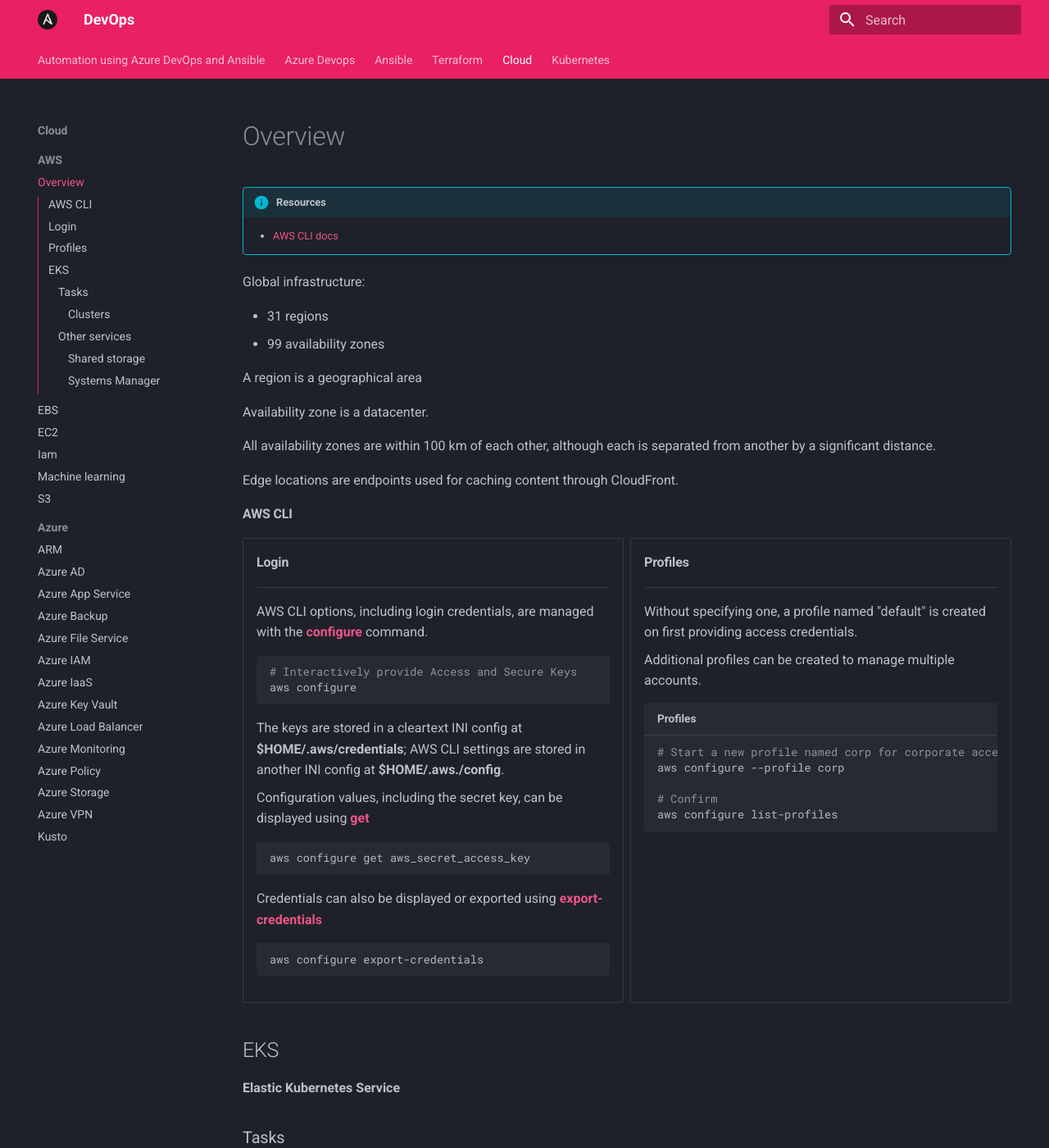
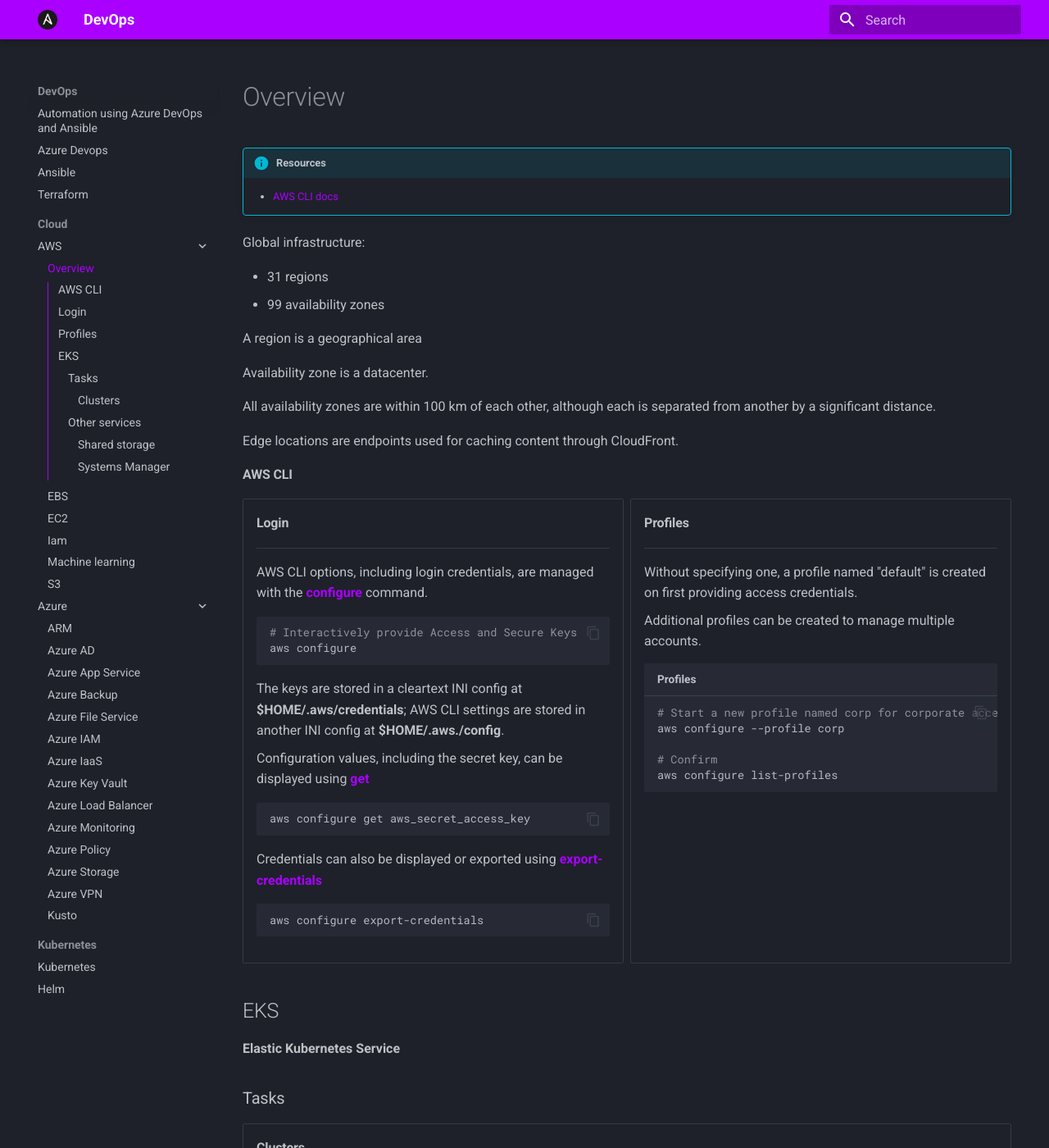
Before and after one commit to jasper-zanjani/devops, an MkDocs documentation site: the page built from docs/Cloud/AWS/index.md, in a window 1280 px wide and 1400 px high. Shown: the whole window at 82% size. Built offline with MkDocs 1.6.1 and Material for MkDocs 9.7.7, drawn with Linux system fonts in a browser that asks for light colours.

Commit message:
mkdocs configuration

```diff
--- /dev/null
+++ b/docs/stylesheets/extra.css
@@ -0,0 +1 @@
+:root { --md-primary-fg-color: #AA00FF; }
--- a/mkdocs.yml
+++ b/mkdocs.yml
@@ -1,27 +1,28 @@
 site_name: DevOps
 site_url: https://jasper-zanjani.github.io/devops
-site_dir: site
+site_dir: /home/jasper/Documents/mkdocs/devops
 theme:
   name: material
   favicon: favicon.png
   logo: logo.png
   palette:
     scheme: slate
-    primary: pink
+    primary: custom
     accent: teal
   features:
-    - navigation.tabs         # Render top-level sections as a menubar
+    # - navigation.tabs         # Render top-level sections as a menubar
   # - navigation.tabs.sticky  # Top-level menubar remains visible while scrolling down
   # - navigation.indexes      # Integrate section index pages into sections as overview pages (incompatible with toc.integrate)
     - navigation.sections     # Render sections as groups
     - navigation.expand       # Expand all collapsible subsections by default
     - toc.integrate           # Always render table of contents as part of the left navbar
     - content.code.annotate
-
+    - content.code.copy
+    - content.tabs.link
   shortcuts:
     search: 191
 extra_css:
-- style/tooltip-width.css
+- stylesheets/extra.css
 
 markdown_extensions:
   - abbr
@@ -44,3 +45,7 @@
   - pymdownx.tabbed:
       alternate_style: true
   - pymdownx.tasklist
+
+# plugins:
+# - search
+# - pandoc
```
